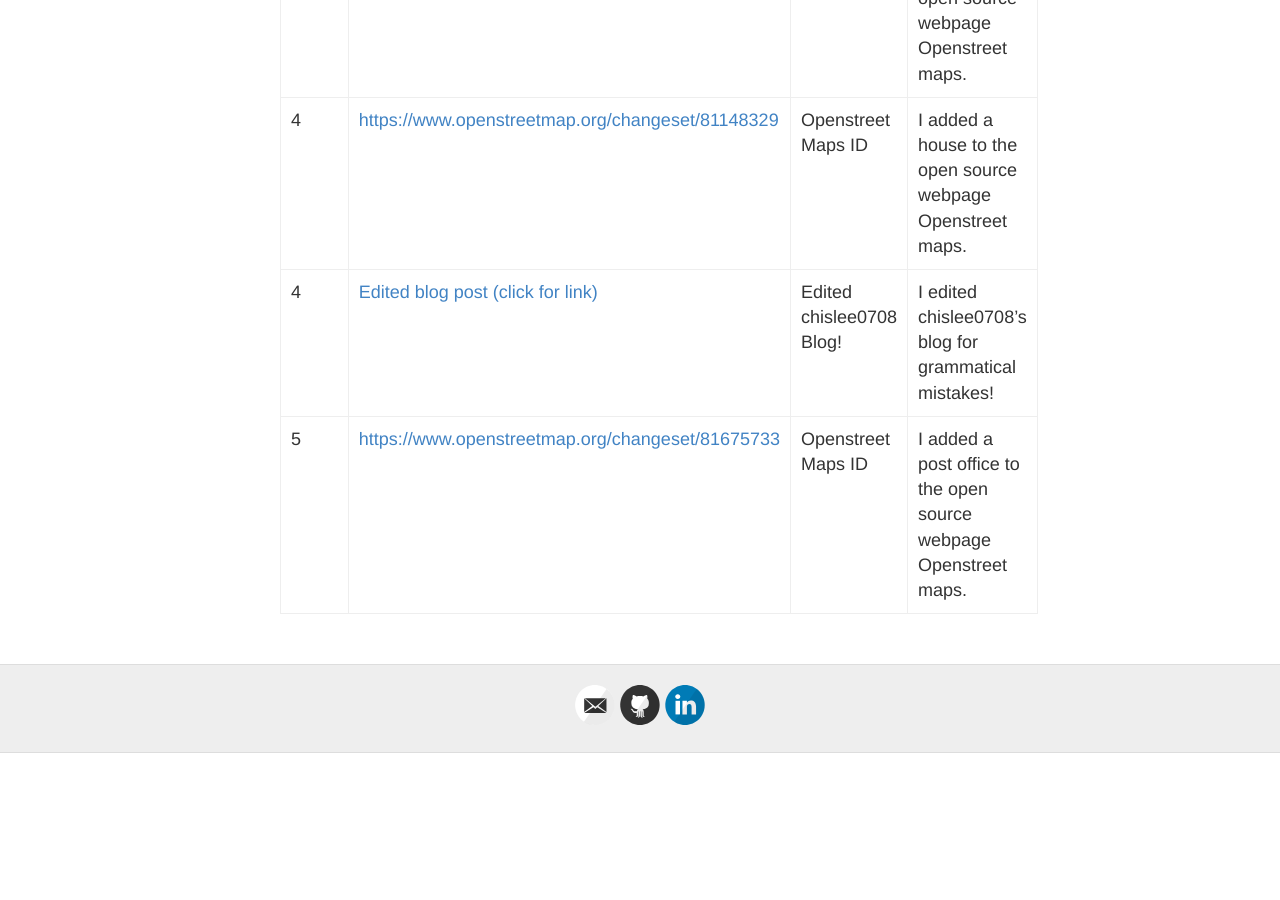
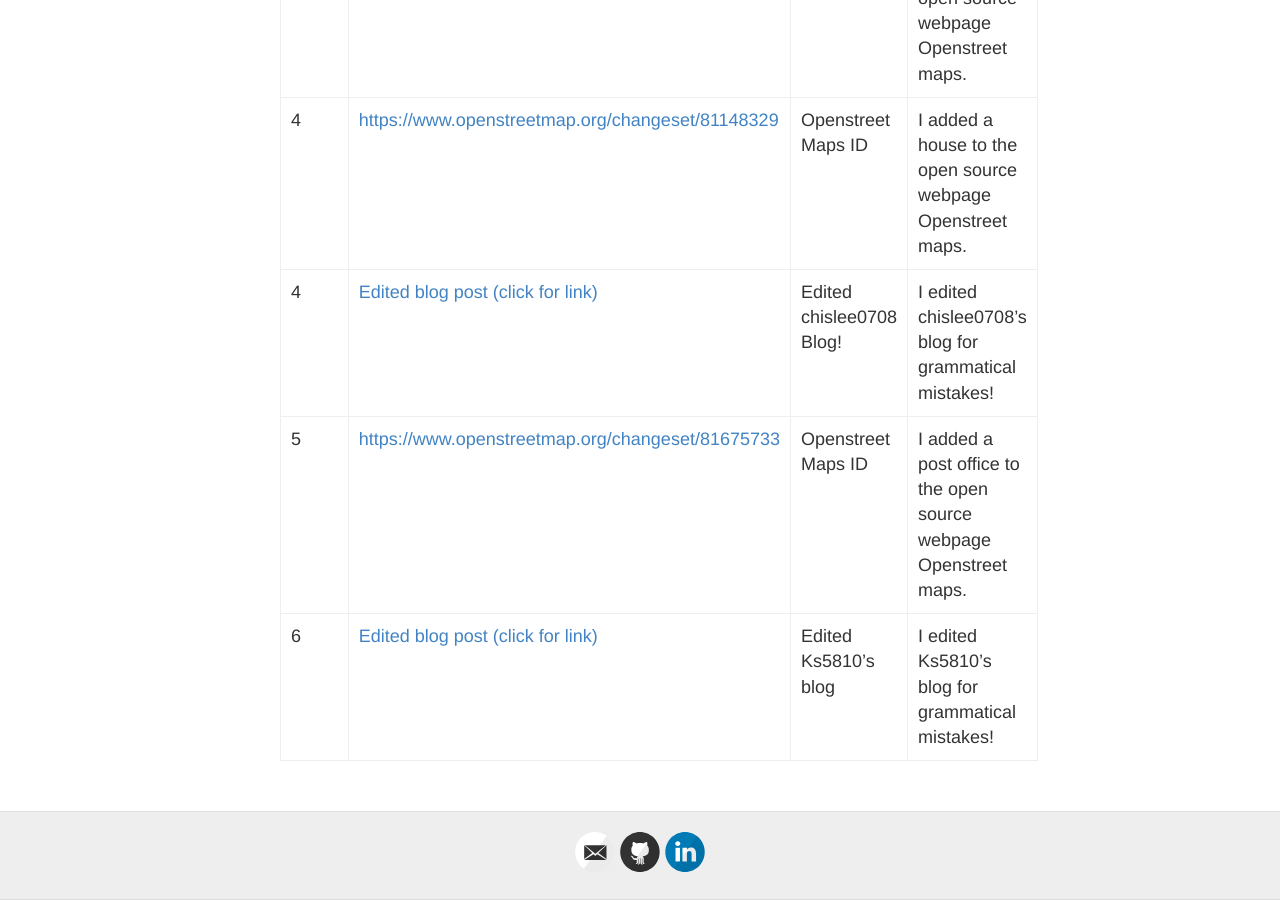
Before and after one commit to hunter-college-ossd-spr-2020/MarceloDamian-weekly, a Jekyll site: the page built from contributions.md, in a window 1280 px wide and 900 px high, scrolled down 1034 px. Built offline with Jekyll 4.4.1, drawn with Linux system fonts in a browser that asks for light colours; before the commit the page ends 1787 px from its top, so only the background shows below that.

Commit message:
Update contributions.md

```diff
--- a/contributions.md
+++ b/contributions.md
@@ -26,3 +26,4 @@ following the same syntax.
 |  4  | [https://www.openstreetmap.org/changeset/81148329](https://www.openstreetmap.org/changeset/81148329)    | Openstreet Maps ID   |   I added a house to the open source webpage Openstreet maps.    |
 |  4  | [Edited blog post (click for link)](https://github.com/hunter-college-ossd-spr-2020/chislee0708-weekly/blob/gh-pages/_posts/2020-02-16-week03.md) | Edited chislee0708 Blog! | I edited chislee0708's blog for grammatical mistakes! |
 |  5  | [https://www.openstreetmap.org/changeset/81675733](https://www.openstreetmap.org/changeset/81675733)    | Openstreet Maps ID   |   I added a post office to the open source webpage Openstreet maps.    |
+|  6  | [Edited blog post (click for link)](https://github.com/hunter-college-ossd-spr-2020/Ks5810-weekly/blob/gh-pages/_posts/2020-03-01-week05.md)    | Edited Ks5810's blog | I edited Ks5810's blog for grammatical mistakes! |
```
